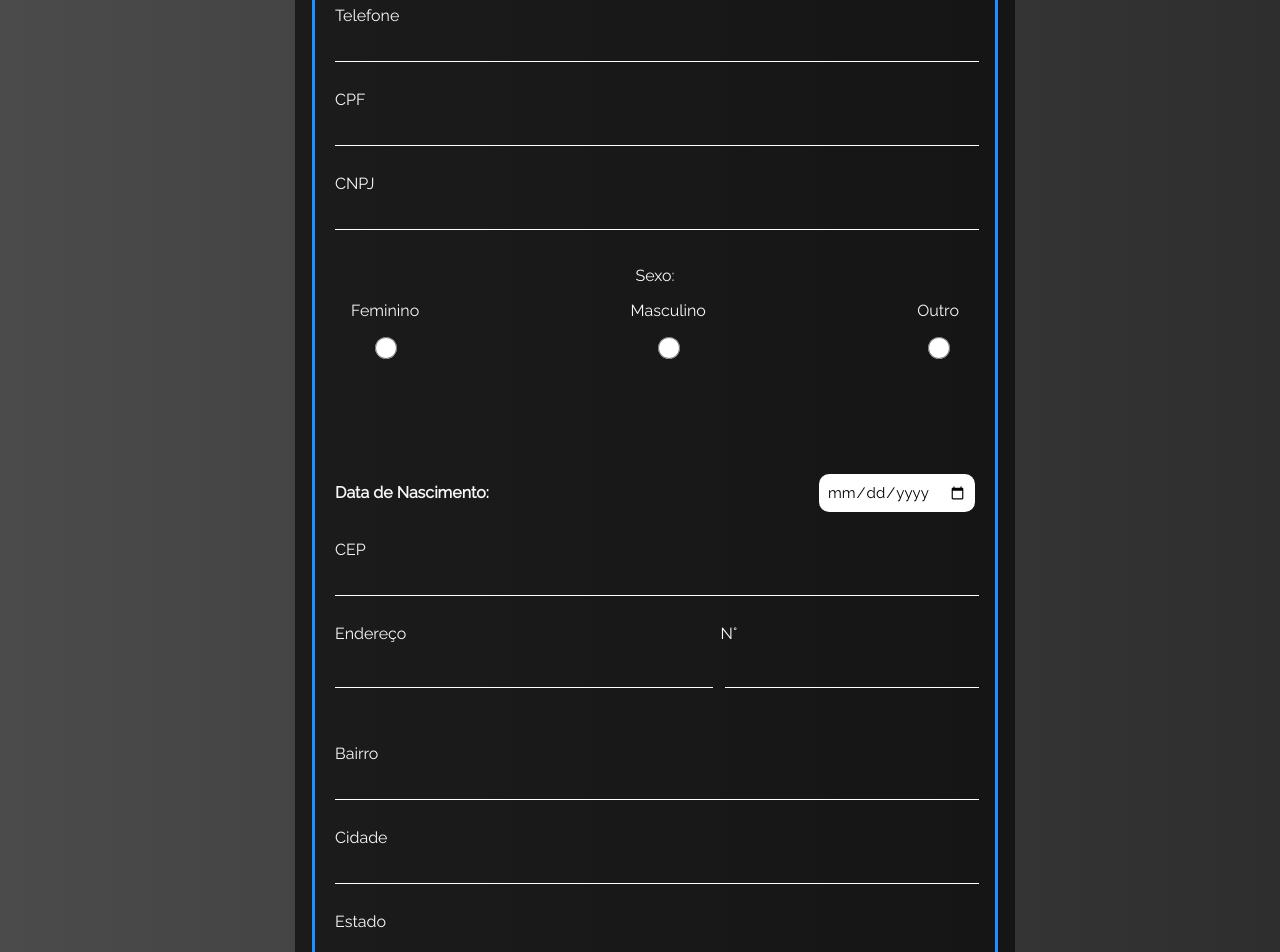
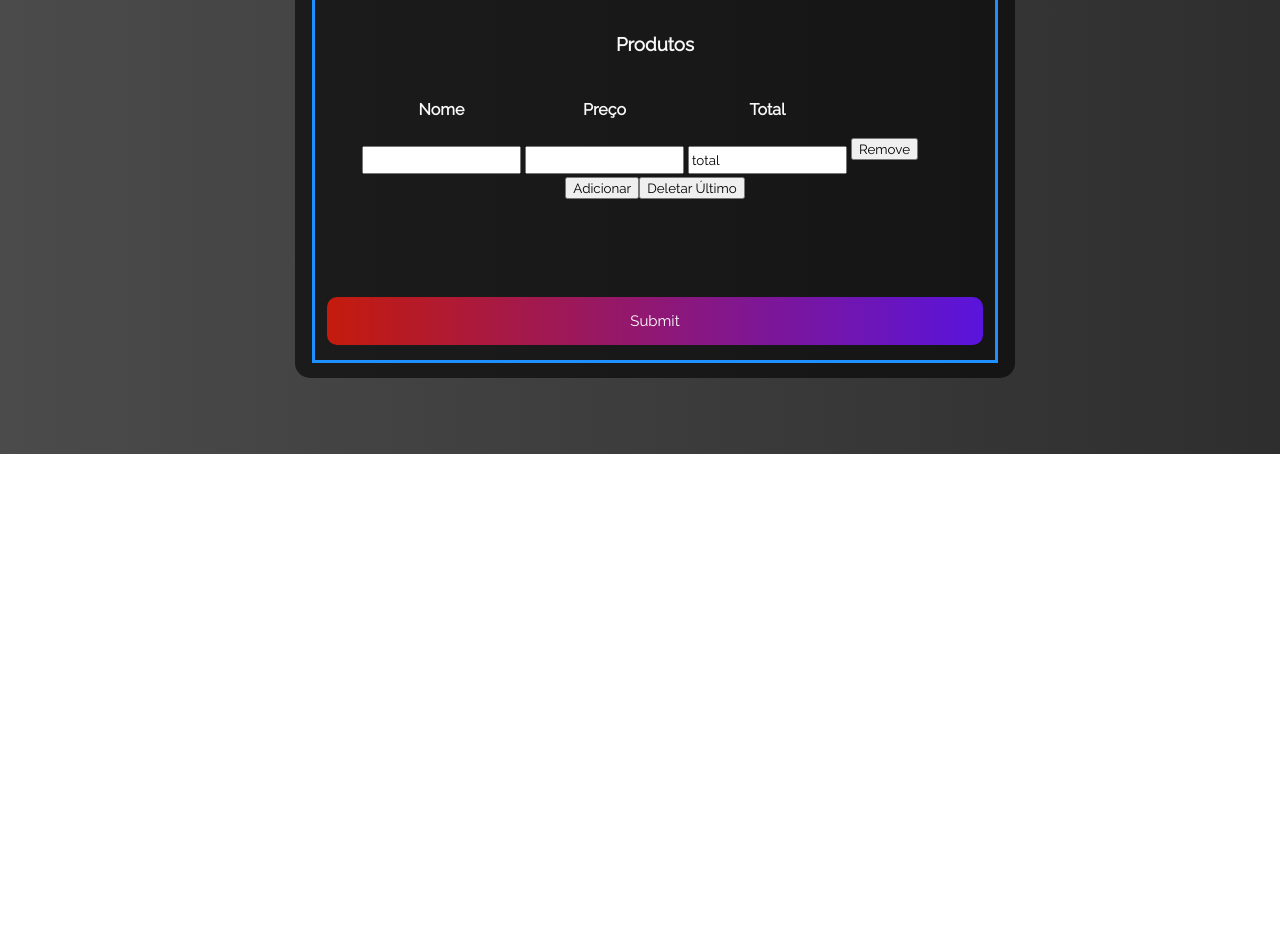
Before and after one commit to kianfellipe/pedidos-de-brinde, a React (Create React App) app in the folder frontend/: page / in a window 1280 px wide. Shown: the part 500-1452 px from the top of the page. After the commit the page ends 954 px from the top, so only its background shows below. Built offline with nearby package versions, Linux system fonts and the light colour scheme.

Commit message:
limpeza do código gabarito, frontend

```diff
--- a/frontend/src/component/formCard/index.js
+++ b/frontend/src/component/formCard/index.js
@@ -1,32 +1,6 @@
 import React, { Component } from 'react'
-import ReactInputMask from 'react-input-mask'
 import './styles.css'
-import icon from './add.png'
 import axios from 'axios'
-
-
-const stGen = {
-    marginbottom: "-50px"
-}
-
-const stEnd1 = {
-    display: "flex",
-    justifyContent: "spaceBetween"
-}
-
-const stEnd2 = {
-    width: "60%",
-    paddingLeft: "0"
-}
-
-const stEnd3 = {
-    width: "40%",
-    paddingRight: "0"
-}
-
-const stEnd4 = {
-    left: "60%"
-}
 
 
 class Rca extends Component {
@@ -97,13 +71,6 @@ class Rca extends Component {
         this.setState({ rows })
     }
 
-    handleFile(e) {
-        let file = e.target.files[0]
-        this.setState({ file: file })
-
-
-    }
-
     onSubmit(e) {
         console.log(this.state, 'THE STATE --------- $$$$')
 
@@ -158,7 +125,8 @@ class Rca extends Component {
                             onChange={e => this.setState({ solicitante: e.target.value })} />
                         <label htmlFor="nome" className="labelInput">Nome do solicitante</label>
                     </div>
-                    <div className="inputBox" style={stGen}>
+
+                    <div className="inputBox">
                         <div className="radio" value={this.state.sex}
                             onChange={e => this.setState({ sex: e.target.value })}>
                                 <label htmlFor="nome" className="labelInput">Você é:</label>
@@ -190,117 +158,6 @@ class Rca extends Component {
                         <label htmlFor="email" className="labelInput">E-mail</label>
                     </div>
 
-                    <div className="inputBox">
-                        <ReactInputMask mask="(99)99999-9999"
-                            type="text" name="tel"
-                            id="telefone"
-                            className="inputUser"
-                            autoComplete="off"
-                            value={this.state.tel}
-                            onChange={e => this.setState({ tel: e.target.value })} />
-                        <label htmlFor="telefone" className="labelInput">Telefone</label>
-                    </div>
-
-                    <div className="inputBox">
-                        <ReactInputMask mask="999.999.999-99"
-                            type="text" name="cpf" className="inputUser"
-                            id="input_cpf"
-                            autoComplete="off"
-                            value={this.state.cpf}
-                            onChange={e => this.setState({ cpf: e.target.value })} />
-                        <label htmlFor="cpf" className="labelInput">CPF</label>
-                    </div>
-
-                    <div className="inputBox">
-                        <ReactInputMask mask="99.999.999/9999-99" type="text" name="cnpj"
-                            id="cnpj" className="inputUser"
-                            value={this.state.cnpj}
-                            onChange={e => this.setState({ cnpj: e.target.value })} />
-                        <label htmlFor="cnpj" className="labelInput">CNPJ</label>
-                    </div>
-                    <div className="inputBox" style={stGen}>
-                        Sexo:
-                        <div className="radio" value={this.state.sex}
-                            onChange={e => this.setState({ sex: e.target.value })}>
-                            <div className="input_div">
-                                <label htmlFor="feminino">Feminino</label>
-                                <input type="radio" id="feminino" name="genero" value="feminino"
-                                />
-                            </div>
-
-                            <div className="input_div">
-                                <label htmlFor="masculino">Masculino</label>
-                                <input type="radio" id="masculino" name="genero" value="masculino" />
-                            </div>
-
-                            <div className="input_div">
-                                <label htmlFor="outros">Outro</label>
-                                <input type="radio" id="outros" name="genero" value="outros" />
-                            </div>
-                        </div>
-                    </div>
-
-
-                    <div id="nascimento" className="inputBox">
-                        <label htmlFor="datan_ascimento"><b>Data de Nascimento:</b></label>
-                        <input type="date"
-                            name="bDate"
-                            id="data_nascimento"
-                            value={this.state.bDate}
-                            onChange={e => this.setState({ bDate: e.target.value })} />
-                    </div>
-
-
-
-                    <div className="inputBox">
-                        <ReactInputMask mask="99999-999" type="text" name="cep"
-                            id="cep" className="inputUser"
-                            value={this.state.cep}
-                            onChange={e => this.setState({ cep: e.target.value })} />
-                        <label htmlFor="cep" className="labelInput">CEP</label>
-                    </div>
-
-                    <div className="inputBox" style={stEnd1}>
-                        <div style={stEnd2}>
-                            <input type="text" name="endereco" id="endereco" className="inputUser"
-                                autoComplete="off"
-                                value={this.state.endereco}
-                                onChange={e => this.setState({ endereco: e.target.value })} />
-                            <label htmlFor="endereco" className="labelInput">Endereço</label>
-                        </div>
-
-                        <div style={stEnd3}>
-                            <input type="number" name="num" id="numero" className="inputUser"
-                                autoComplete="off"
-                                value={this.state.num}
-                                onChange={e => this.setState({ num: e.target.value })} />
-                            <label htmlFor="numero" className="labelInput" style={stEnd4}>N°</label>
-                        </div>
-                    </div>
-
-                    <div className="inputBox">
-                        <input type="text" name="bairro" id="bairro" className="inputUser"
-                            autoComplete="off"
-                            value={this.state.bairro}
-                            onChange={e => this.setState({ bairro: e.target.value })} />
-                        <label htmlFor="bairro" className="labelInput">Bairro</label>
-                    </div>
-
-                    <div className="inputBox">
-                        <input type="text" name="cidade" id="cidade" className="inputUser"
-                            autoComplete="off"
-                            value={this.state.cidade}
-                            onChange={e => this.setState({ cidade: e.target.value })} />
-                        <label htmlFor="cidade" className="labelInput">Cidade</label>
-                    </div>
-
-                    <div className="inputBox">
-                        <input type="text" name="estado" id="estado" className="inputUser"
-                            autoComplete="off"
-                            value={this.state.estado}
-                            onChange={e => this.setState({ estado: e.target.value })} />
-                        <label htmlFor="estado" className="labelInput">Estado</label>
-                    </div>
 
                     <div className="row-container">
                         <h3>Produtos</h3>
@@ -370,24 +227,6 @@ class Rca extends Component {
                                         Deletar Último
                                     </button>
 
-
-
-                                    <div className="arquivos">
-                                        <div className="inputBox">
-                                            <span>Identidade (Anexo):*</span>
-                                            <div className="inputFile">
-
-                                                <label className="labelArquivos" htmlFor="identidade" id="identidade_L">
-                                                    <img className="imageInput" src={icon} alt="ident" />
-
-                                                </label>
-                                                <input type="file" id="identidade"
-
-                                                    onChange={(e) => this.handleFile(e)} />
-
-                                            </div>
-                                        </div>
-                                    </div>
                                 </div>
                             </div>
                         </div>
--- a/frontend/src/component/formCard/styles.css
+++ b/frontend/src/component/formCard/styles.css
@@ -206,9 +206,3 @@ input[type="file" i] {
     width: 50px;
     margin: auto;
 }
-
-input[type=number]::-webkit-inner-spin-button,
-input[type=number]::-webkit-outer-spin-button {
-    -webkit-appearance: none;
-    margin: 0;
-}
```
